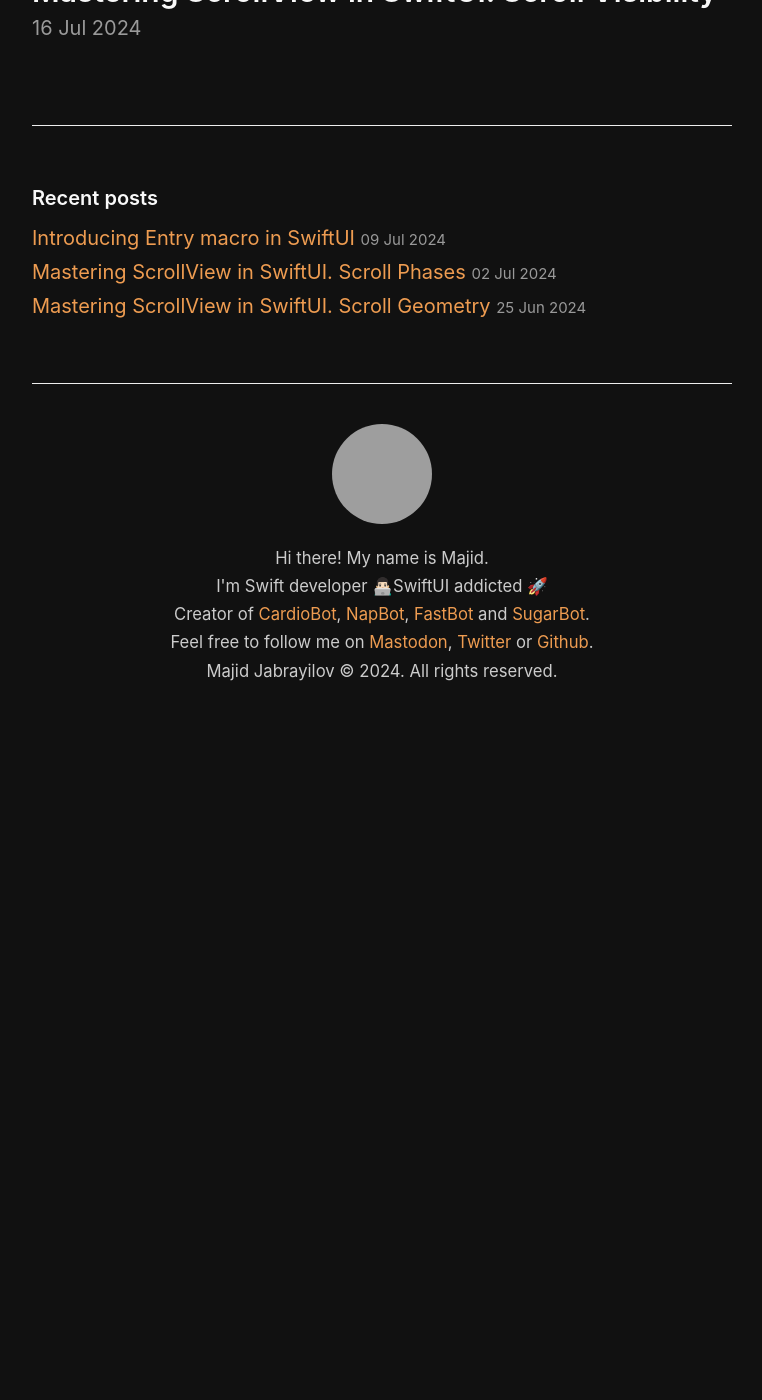
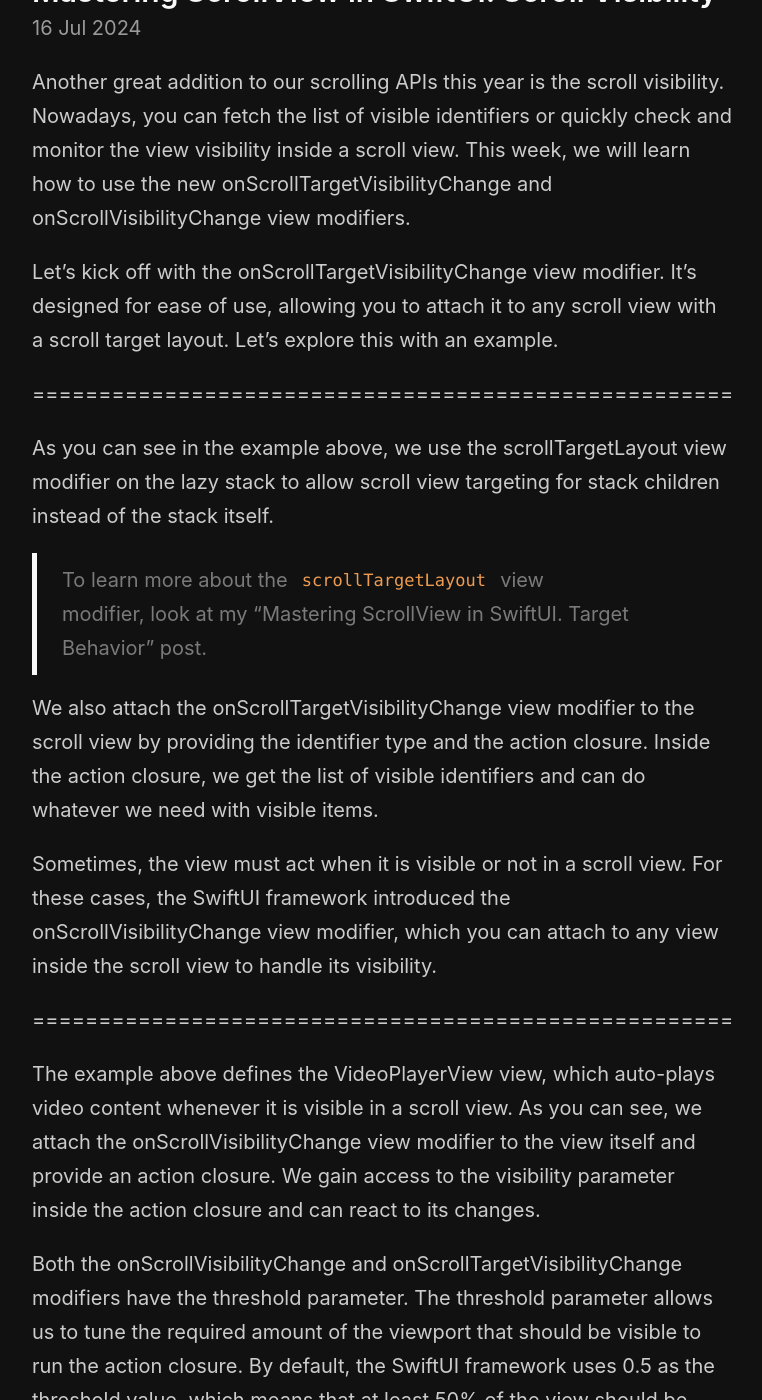
Before and after one commit to mecid/mecid.github.io, a Jekyll site: the page built from _posts/2024-07-16-mastering-scrollview-in-swiftui-scroll-visibility.md, in a window 1280 px wide and 1400 px high, scrolled down 211 px. Shown: the whole window, without its empty margins (258-1020 px from the left). Built offline with Jekyll 4.4.1, drawn with Linux system fonts in a browser that asks for light colours; before the commit the page ends 936 px from its top, so only the background shows below that; some of the changed text lies outside the part shown; grey boxes are pictures that could not be loaded.

Commit message:
scroll visibility post content added

```diff
--- a/_posts/2024-07-16-mastering-scrollview-in-swiftui-scroll-visibility.md
+++ b/_posts/2024-07-16-mastering-scrollview-in-swiftui-scroll-visibility.md
@@ -2,3 +2,29 @@
 title: Mastering ScrollView in SwiftUI. Scroll Visibility
 layout: post
 ---
+
+Another great addition to our scrolling APIs this year is the scroll visibility. Nowadays, you can fetch the list of visible identifiers or quickly check and monitor the view visibility inside a scroll view. This week, we will learn how to use the new onScrollTargetVisibilityChange and onScrollVisibilityChange view modifiers.
+
+Let's kick off with the onScrollTargetVisibilityChange view modifier. It's designed for ease of use, allowing you to attach it to any scroll view with a scroll target layout. Let's explore this with an example.
+
+=====================================================
+
+As you can see in the example above, we use the scrollTargetLayout view modifier on the lazy stack to allow scroll view targeting for stack children instead of the stack itself.
+
+> To learn more about the `scrollTargetLayout` view modifier, look at my "Mastering ScrollView in SwiftUI. Target Behavior" post.
+
+We also attach the onScrollTargetVisibilityChange view modifier to the scroll view by providing the identifier type and the action closure. Inside the action closure, we get the list of visible identifiers and can do whatever we need with visible items.
+
+Sometimes, the view must act when it is visible or not in a scroll view. For these cases, the SwiftUI framework introduced the onScrollVisibilityChange view modifier, which you can attach to any view inside the scroll view to handle its visibility.
+
+=====================================================
+
+The example above defines the VideoPlayerView view, which auto-plays video content whenever it is visible in a scroll view. As you can see, we attach the onScrollVisibilityChange view modifier to the view itself and provide an action closure. We gain access to the visibility parameter inside the action closure and can react to its changes.
+
+Both the onScrollVisibilityChange and onScrollTargetVisibilityChange modifiers have the threshold parameter. The threshold parameter allows us to tune the required amount of the viewport that should be visible to run the action closure. By default, the SwiftUI framework uses 0.5 as the threshold value, which means that at least 50% of the view should be visible to SwiftUI to run the action. But you can easily adjust this value.
+
+=====================================================
+
+In the example above, we define the threshold value, which means SwiftUI will run the action closure whenever at least 10% of the view is visible. Still, it also runs whenever the view transitions from visible to invisible by displaying less than 10% of the viewport.
+
+Today, we learned how to track the visibility of the particular view inside the scroll view and monitor the list of visible identifiers.
```
